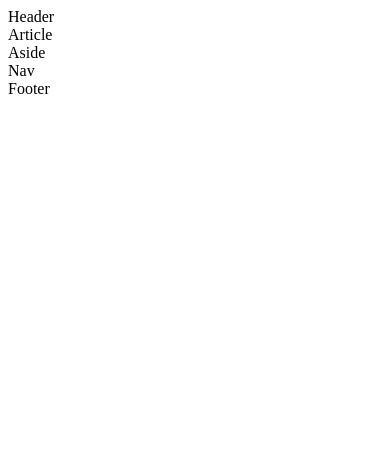
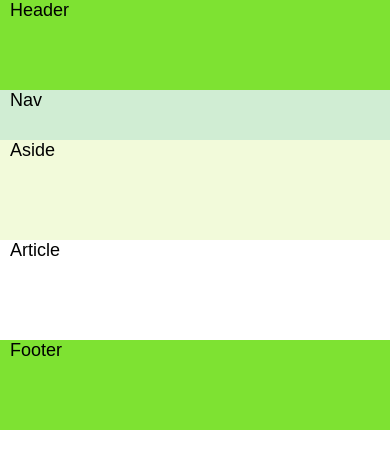
Before and after one commit to nishaa22/Layout1-cssflex, a plain HTML site: page index.html in a window 390 px wide. Drawn offline with Linux system fonts and the light colour scheme.

Commit message:
responsive design

```diff
--- a/index.css
+++ b/index.css
@@ -32,3 +32,22 @@ header, footer{
 .nav{
     background-color: #d0edd3;
 }
+@media screen and (min-width:250px) and  (max-width:425px) {
+    header, footer{
+        height: 90px;
+    }
+    .content{
+        width: 100%;
+        display: flex;
+        flex-direction: column-reverse;
+        height: 250px;
+    }
+    .aside, .article{
+        width: 100%;
+        height: 100px;
+    }
+    .nav{
+        width: 100%;
+        height: 50px;
+    }
+}
--- a/index.html
+++ b/index.html
@@ -5,7 +5,7 @@
     <meta http-equiv="X-UA-Compatible" content="IE=edge">
     <meta name="viewport" content="width=device-width, initial-scale=1.0">
     <title>Layout1-Flex</title>
-   <link href="index.css" rel="stylesheet/css">
+   <link href="index.css" rel="stylesheet">
 </head>
 <body>
     <div class="container">
```
